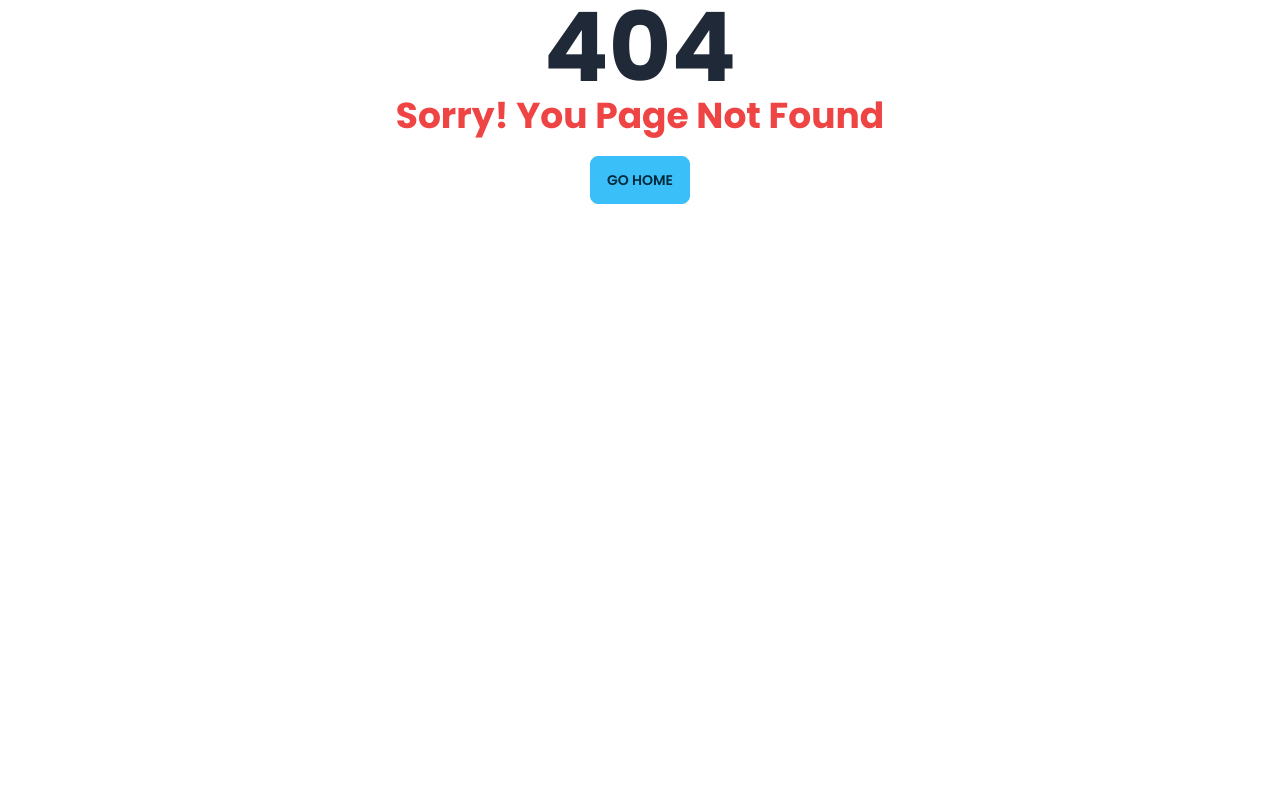
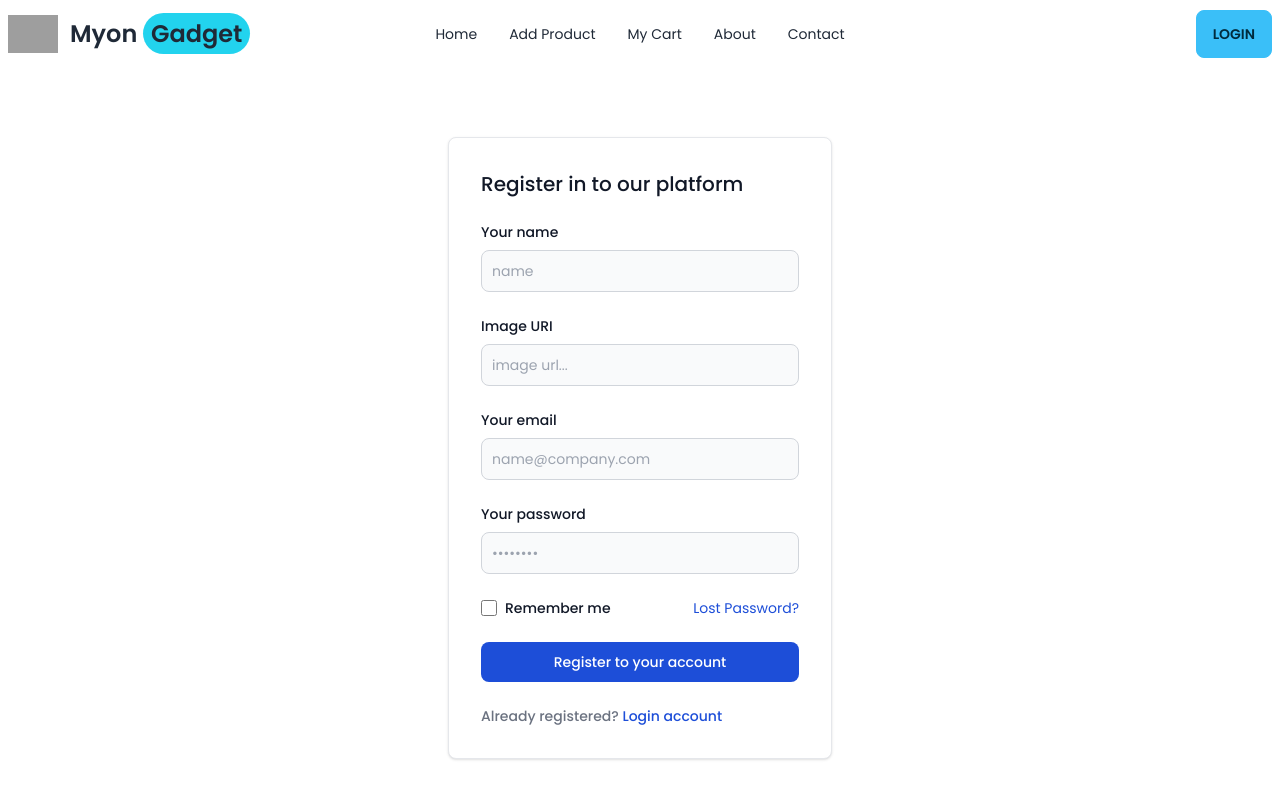
Before and after one commit to rabby159/myon-gadget-client, a React (Vite) app: page /register in a window 1280 px wide. Before the commit this address had no page. Shown: the top 798 px of the page. Built offline with nearby package versions, Linux system fonts and the light colour scheme; grey boxes are pictures that could not be loaded.

Commit message:
login and register

```diff
--- a/src/Components/Navbar/Navbar.jsx
+++ b/src/Components/Navbar/Navbar.jsx
@@ -1,4 +1,4 @@
-import { NavLink } from "react-router-dom";
+import { Link, NavLink } from "react-router-dom";
 
 const Navbar = () => {
   const navLink = (
@@ -52,7 +52,7 @@
           </ul>
         </div>
         <div className="navbar-end">
-          <a className="btn btn-info">Login</a>
+          <Link to={'/login'} className="btn btn-info">Login</Link>
         </div>
       </div>
     </div>
--- /dev/null
+++ b/src/Pages/Login/Login.jsx
@@ -0,0 +1,92 @@
+import { Link } from "react-router-dom";
+
+
+const Login = () => {
+    return (
+        <div className="flex justify-center items-center h-[90vh]">
+        <div className="w-full max-w-sm p-4 bg-white border border-gray-200 rounded-lg shadow sm:p-6 md:p-8 dark:bg-gray-800 dark:border-gray-700">
+          <form className="space-y-6" action="#">
+            <h5 className="text-xl font-medium text-gray-900 dark:text-white">
+              Sign in to our platform
+            </h5>
+            <div>
+              <label
+
+                className="block mb-2 text-sm font-medium text-gray-900 dark:text-white"
+              >
+                Your email
+              </label>
+              <input
+                type="email"
+                name="email"
+                id="email"
+                className="bg-gray-50 border border-gray-300 text-gray-900 text-sm rounded-lg focus:ring-blue-500 focus:border-blue-500 block w-full p-2.5 dark:bg-gray-600 dark:border-gray-500 dark:placeholder-gray-400 dark:text-white"
+                placeholder="name@company.com"
+                required
+              />
+            </div>
+            <div>
+              <label
+
+                className="block mb-2 text-sm font-medium text-gray-900 dark:text-white"
+              >
+                Your password
+              </label>
+              <input
+                type="password"
+                name="password"
+                id="password"
+                placeholder="••••••••"
+                className="bg-gray-50 border border-gray-300 text-gray-900 text-sm rounded-lg focus:ring-blue-500 focus:border-blue-500 block w-full p-2.5 dark:bg-gray-600 dark:border-gray-500 dark:placeholder-gray-400 dark:text-white"
+                required
+              />
+            </div>
+            <div className="flex items-start">
+              <div className="flex items-start">
+                <div className="flex items-center h-5">
+                  <input
+                    id="remember"
+                    type="checkbox"
+                    value=""
+                    className="w-4 h-4 border border-gray-300 rounded bg-gray-50 focus:ring-3 focus:ring-blue-300 dark:bg-gray-700 dark:border-gray-600 dark:focus:ring-blue-600 dark:ring-offset-gray-800 dark:focus:ring-offset-gray-800"
+
+                  />
+                </div>
+                <label
+
+                  className="ml-2 text-sm font-medium text-gray-900 dark:text-gray-300"
+                >
+                  Remember me
+                </label>
+              </div>
+              <a
+                href="#"
+                className="ml-auto text-sm text-blue-700 hover:underline dark:text-blue-500"
+              >
+                Lost Password?
+              </a>
+            </div>
+            <button
+              type="submit"
+              className="w-full text-white bg-gradient-to-r from-cyan-500 to-blue-400 hover:bg-blue-800 focus:ring-4 focus:outline-none focus:ring-blue-300 font-medium rounded-lg text-sm px-5 py-2.5 text-center dark:bg-blue-600 dark:hover:bg-blue-700 dark:focus:ring-blue-800"
+            >
+              Login to your account
+            </button>
+            <div className="text-sm font-medium text-gray-500 dark:text-gray-300">
+              Not registered?{" "}
+              <Link
+                to="/register"
+                className="text-blue-700 hover:underline dark:text-blue-500"
+              >
+                Create account
+              </Link>
+            </div>
+          </form>
+          {/* <GoogleLogin></GoogleLogin> */}
+        </div>
+      </div>
+
+    );
+};
+
+export default Login;
--- /dev/null
+++ b/src/Pages/Register.jsx/Register.jsx
@@ -0,0 +1,122 @@
+import { Link } from "react-router-dom";
+
+const Register = () => {
+    return (
+        <div className="flex justify-center items-center h-[95vh]">
+      <div className="w-full max-w-sm p-4 bg-white border border-gray-200 rounded-lg shadow sm:p-6 md:p-8 dark:bg-gray-800 dark:border-gray-700">
+        <form className="space-y-6" action="#">
+          <h5 className="text-xl font-medium text-gray-900 dark:text-white">
+            Register in to our platform
+          </h5>
+          <div>
+            <label
+
+              className="block mb-2 text-sm font-medium text-gray-900 dark:text-white"
+            >
+              Your name
+            </label>
+            <input
+              type="text"
+              name="name"
+              id="name"
+              className="bg-gray-50 border border-gray-300 text-gray-900 text-sm rounded-lg focus:ring-blue-500 focus:border-blue-500 block w-full p-2.5 dark:bg-gray-600 dark:border-gray-500 dark:placeholder-gray-400 dark:text-white"
+              placeholder="name"
+              required
+            />
+          </div>
+          <div>
+            <label
+
+              className="block mb-2 text-sm font-medium text-gray-900 dark:text-white"
+            >
+              Image URI
+            </label>
+            <input
+              type="text"
+              name="imageURL"
+              id="name"
+              className="bg-gray-50 border border-gray-300 text-gray-900 text-sm rounded-lg focus:ring-blue-500 focus:border-blue-500 block w-full p-2.5 dark:bg-gray-600 dark:border-gray-500 dark:placeholder-gray-400 dark:text-white"
+              placeholder="image url..."
+
+            />
+          </div>
+          <div>
+            <label
+
+              className="block mb-2 text-sm font-medium text-gray-900 dark:text-white"
+            >
+              Your email
+            </label>
+            <input
+              type="email"
+              name="email"
+              id="email"
+              className="bg-gray-50 border border-gray-300 text-gray-900 text-sm rounded-lg focus:ring-blue-500 focus:border-blue-500 block w-full p-2.5 dark:bg-gray-600 dark:border-gray-500 dark:placeholder-gray-400 dark:text-white"
+              placeholder="name@company.com"
+              required
+            />
+          </div>
+          <div>
+            <label
+
+              className="block mb-2 text-sm font-medium text-gray-900 dark:text-white"
+            >
+              Your password
+            </label>
+            <input
+              type="password"
+              name="password"
+              id="password"
+              placeholder="••••••••"
+              className="bg-gray-50 border border-gray-300 text-gray-900 text-sm rounded-lg focus:ring-blue-500 focus:border-blue-500 block w-full p-2.5 dark:bg-gray-600 dark:border-gray-500 dark:placeholder-gray-400 dark:text-white"
+              required
+            />
+          </div>
+          <div className="flex items-start">
+            <div className="flex items-start">
+              <div className="flex items-center h-5">
+                <input
+                  id="remember"
+                  type="checkbox"
+                  value=""
+                  className="w-4 h-4 border border-gray-300 rounded bg-gray-50 focus:ring-3 focus:ring-blue-300 dark:bg-gray-700 dark:border-gray-600 dark:focus:ring-blue-600 dark:ring-offset-gray-800 dark:focus:ring-offset-gray-800"
+
+                />
+              </div>
+              <label
+
+                className="ml-2 text-sm font-medium text-gray-900 dark:text-gray-300"
+              >
+                Remember me
+              </label>
+            </div>
+            <a
+              href="#"
+              className="ml-auto text-sm text-blue-700 hover:underline dark:text-blue-500"
+            >
+              Lost Password?
+            </a>
+          </div>
+          <button
+            type="submit"
+            className="w-full text-white bg-blue-700 hover:bg-blue-800 focus:ring-4 focus:outline-none focus:ring-blue-300 font-medium rounded-lg text-sm px-5 py-2.5 text-center dark:bg-blue-600 dark:hover:bg-blue-700 dark:focus:ring-blue-800"
+          >
+            Register to your account
+          </button>
+          <div className="text-sm font-medium text-gray-500 dark:text-gray-300">
+            Already registered?{" "}
+            <Link
+              to="/login"
+              className="text-blue-700 hover:underline dark:text-blue-500"
+            >
+              Login account
+            </Link>
+          </div>
+        </form>
+        {/* <GoogleLogin></GoogleLogin> */}
+      </div>
+    </div>
+    );
+};
+
+export default Register;
--- a/src/firebase/firebase.confiq.js
+++ b/src/firebase/firebase.confiq.js
@@ -16,3 +16,6 @@
 
 // Initialize Firebase
 const app = initializeApp(firebaseConfig);
+const auth = getAuth(app)
+
+export default(auth)
```
Also changed, not shown: src/Router/Route.jsx (+10 -0 lines).
